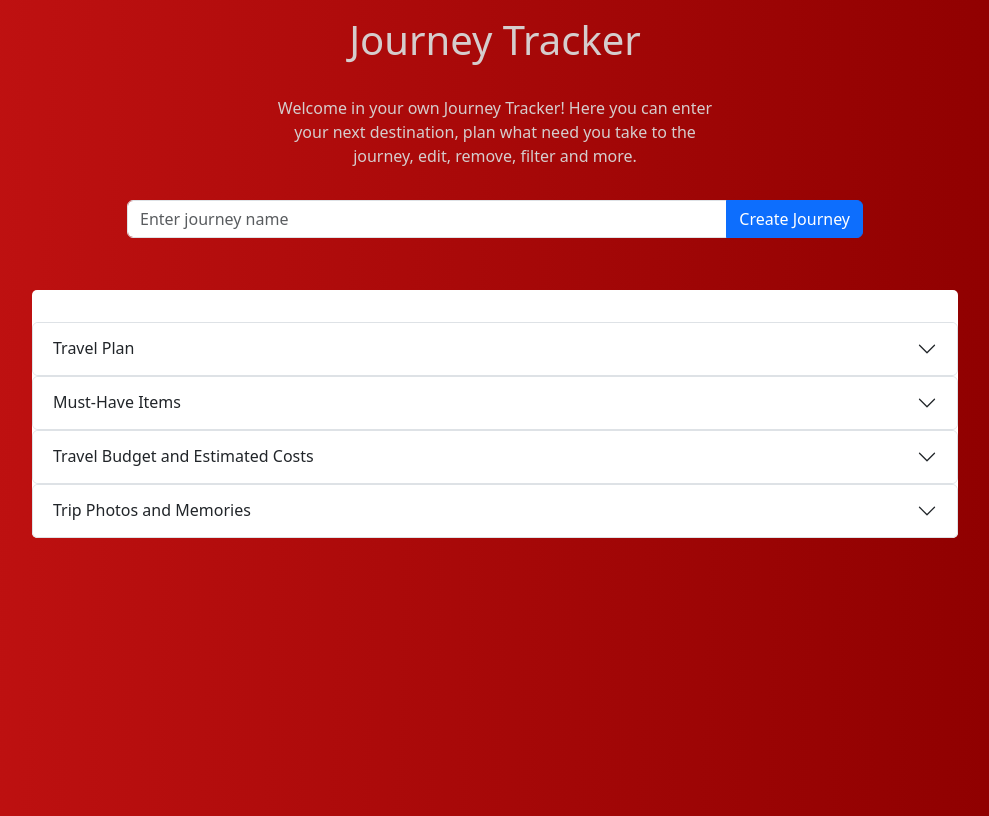
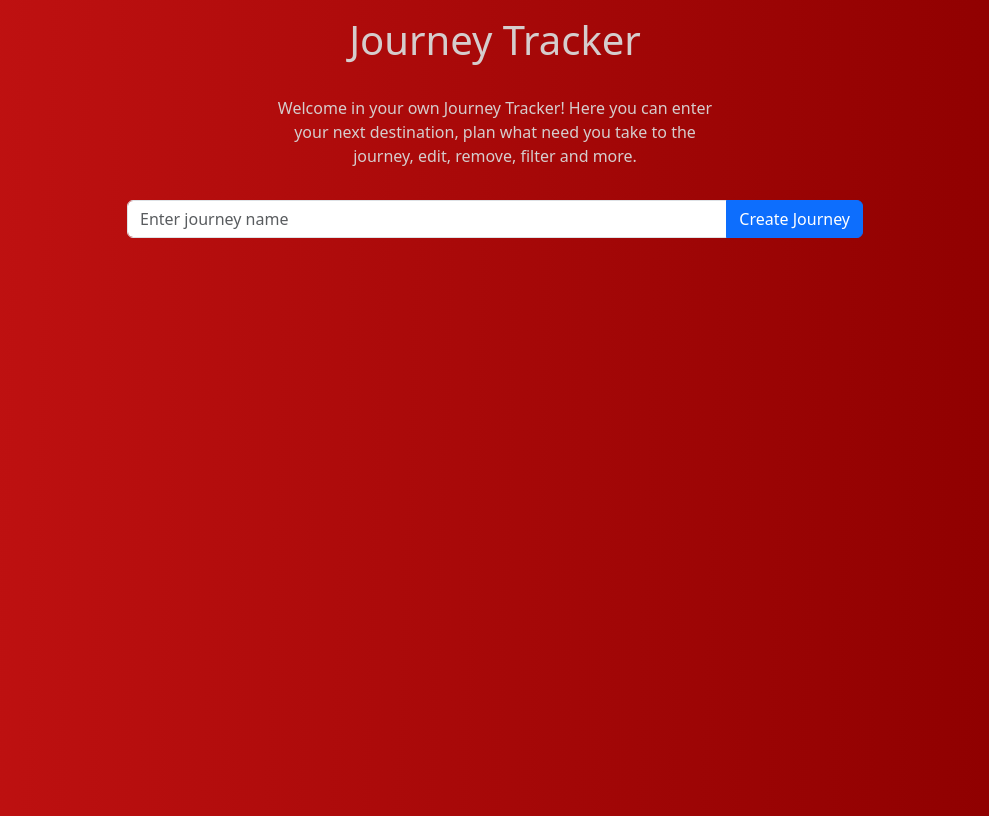
Before and after one commit to bartusrm7/JourneyTracker, a React (Vite) app: page / in a window 1280 px wide. Shown: the whole page, without its empty margins (145-1134 px from the left). Built offline with nearby package versions, Linux system fonts and the light colour scheme.

Commit message:
add journeyContainer and implemented to DestinationContainer

```diff
--- a/src/components/features/CreateJourney.tsx
+++ b/src/components/features/CreateJourney.tsx
@@ -1,14 +1,14 @@
 import { Container, Col, Row, Form, InputGroup, Button } from "react-bootstrap";
 import { useDispatch } from "react-redux";
 import { useState } from "react";
-import { addJourneyName } from "../../store/journeySlice";
+import { setAddJourneyDataContainer } from "../../store/journeySlice";
 
 const CreateJourney: React.FC = () => {
 	const dispatch = useDispatch();
 	const [toAssignJourney, setToAssignJourney] = useState<string>("");
 
 	const handleCreateJourneyName = () => {
-		dispatch(addJourneyName(toAssignJourney));
+		dispatch(setAddJourneyDataContainer(toAssignJourney));
 		setToAssignJourney("");
 	};
 
--- a/src/components/features/DestinationContainer.tsx
+++ b/src/components/features/DestinationContainer.tsx
@@ -4,18 +4,22 @@ import { useSelector } from "react-redux";
 import { RootState } from "../../store/store";
 
 const DestinationContainer: React.FC = () => {
-	const journeyName = useSelector((state: RootState) => state.journey.journey.journeyName);
+	const journeyContainer = useSelector((state: RootState) => state.journey.journey);
+	const setIsJourneyNameExistings = useSelector((state: RootState) => state.journey.isJourneyNameExistings);
 
 	return (
 		<Container className='destination-container pt-5 pb-3'>
+			{setIsJourneyNameExistings && (
 				<Row>
 					<Col xl={10} className='m-auto'>
-					<Form className='destination-container__main-container'>
-						<Form.Text className='p-3 d-flex justify-content-center'>{journeyName}</Form.Text>
+						{journeyContainer.map((journey, indexJourney) => (
+							<Form className='destination-container__main-container' key={indexJourney}>
+								<Form.Text className='p-3 d-flex justify-content-center'>{journey.journeyName}</Form.Text>
+								<Accordion>
 									{STRUCTURES.map((structure, index) => (
-							<Accordion>
+										<Accordion key={index}>
 											<Accordion.Item eventKey='0'>
-									<Accordion.Header key={index}>{structure.label}</Accordion.Header>
+												<Accordion.Header>{structure.label}</Accordion.Header>
 												<Accordion.Body>
 													<InputGroup>
 														<Form.Control></Form.Control>
@@ -25,9 +29,12 @@ const DestinationContainer: React.FC = () => {
 											</Accordion.Item>
 										</Accordion>
 									))}
+								</Accordion>
 							</Form>
+						))}
 					</Col>
 				</Row>
+			)}
 		</Container>
 	);
 };
--- a/src/store/journeySlice.ts
+++ b/src/store/journeySlice.ts
@@ -1,33 +1,41 @@
 import { createSlice, PayloadAction } from "@reduxjs/toolkit";
 
-interface JourneyState {
-	journey: {
-		journeyName: string[];
+interface Journey {
+	journeyName: string;
+	structures: {
 		travelPlanArray: string[];
 		mustHaveItemsArray: string[];
 		bugdetAndCostsArray: string[];
 		photosAndMemoriesArray: string[];
 	};
 }
+interface JourneyState {
+	journey: Journey[];
+	isJourneyNameExistings: boolean;
+}
 const initialState: JourneyState = {
-	journey: {
-		journeyName: [],
-		travelPlanArray: [],
-		mustHaveItemsArray: [],
-		bugdetAndCostsArray: [],
-		photosAndMemoriesArray: [],
-	},
+	journey: [],
+	isJourneyNameExistings: false,
 };
 const journeySlice = createSlice({
 	name: "journey",
 	initialState,
 	reducers: {
-		addJourneyName: (state, action: PayloadAction<string>) => {
-			state.journey.journeyName.push(action.payload);
+		setAddJourneyDataContainer: (state, action: PayloadAction<string>) => {
+			const newJourney: Journey = {
+				journeyName: action.payload,
+				structures: {
+					travelPlanArray: [],
+					mustHaveItemsArray: [],
+					bugdetAndCostsArray: [],
+					photosAndMemoriesArray: [],
+				},
+			};
+			state.journey.push(newJourney);
+			state.isJourneyNameExistings = true;
 		},
-		addWholeContainer: (state, action: PayloadAction<string>) => {},
 	},
 });
 
-export const { addJourneyName } = journeySlice.actions;
+export const { setAddJourneyDataContainer } = journeySlice.actions;
 export default journeySlice.reducer;
```
Lines whose indentation alone changed are shown as unchanged.
